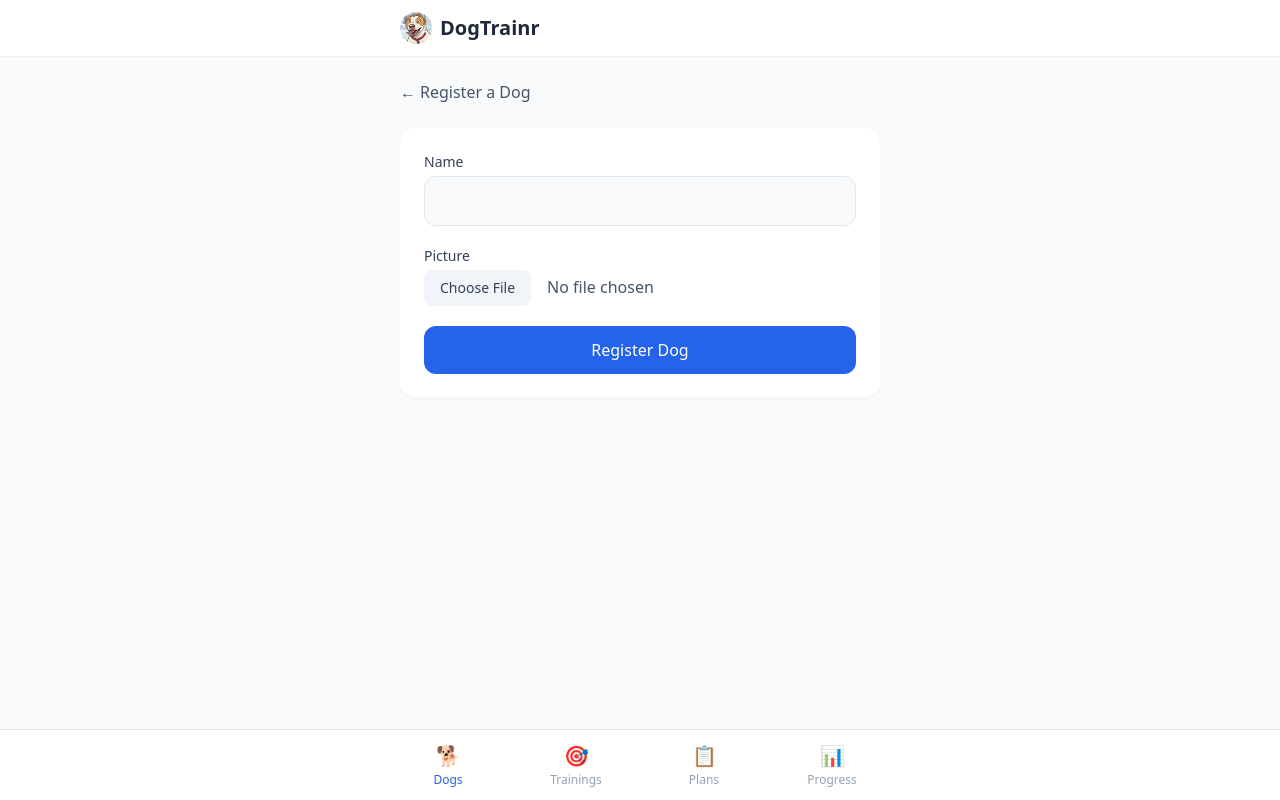
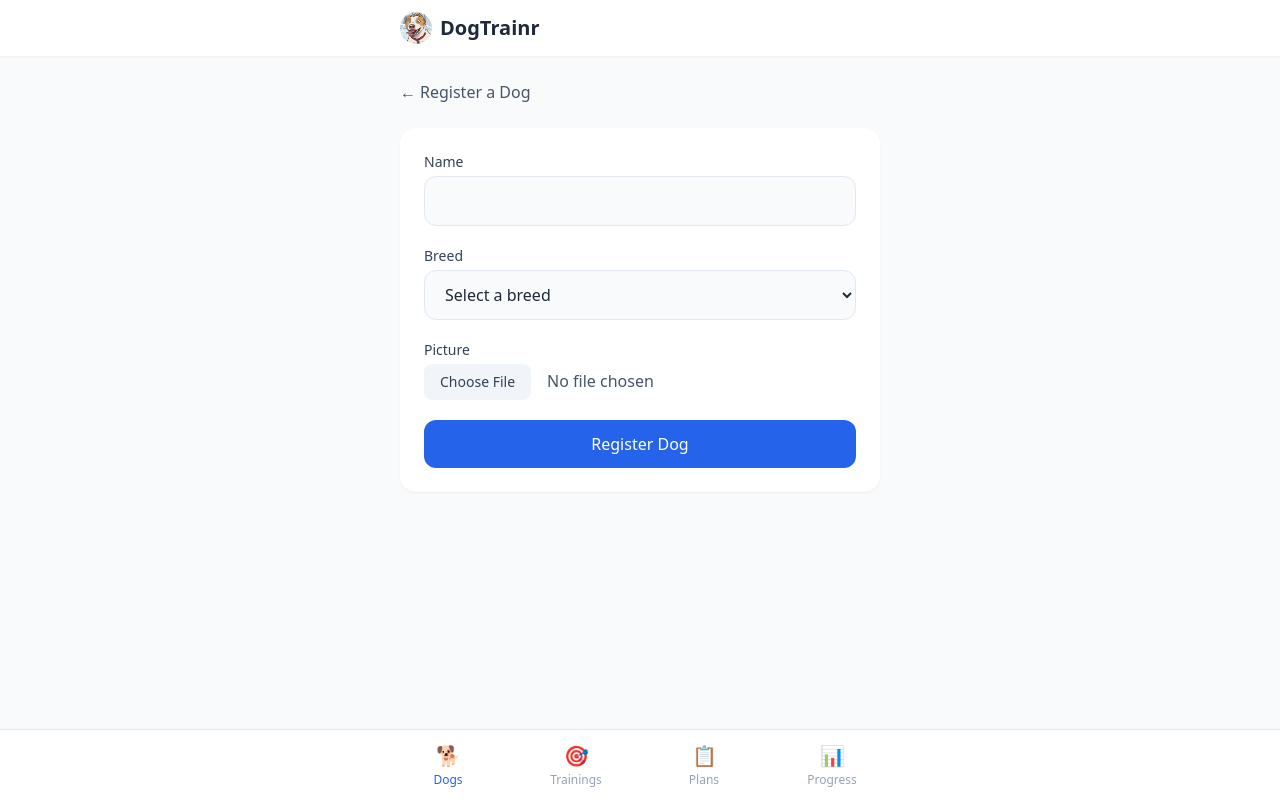
Before and after one commit to jovaneyck/software-factory-demo, a React (Vite) app in the folder app/frontend/: page /dogs/new in a window 1280 px wide. Built offline with nearby package versions, Linux system fonts and the light colour scheme.

Commit message:
feat(dog-profile): add breed field to dog profile

```diff
--- a/app/frontend/src/DogForm.tsx
+++ b/app/frontend/src/DogForm.tsx
@@ -1,9 +1,11 @@
 import { useState, type FormEvent } from 'react';
 import { useNavigate, Link } from 'react-router-dom';
+import { BREEDS } from './breeds';
 
 function DogForm() {
   const navigate = useNavigate();
   const [name, setName] = useState('');
+  const [breed, setBreed] = useState('');
   const [picture, setPicture] = useState<File | null>(null);
   const [submitting, setSubmitting] = useState(false);
 
@@ -14,6 +16,7 @@ function DogForm() {
     setSubmitting(true);
     const formData = new FormData();
     formData.append('name', name);
+    if (breed) formData.append('breed', breed);
     formData.append('picture', picture);
 
     try {
@@ -54,6 +57,24 @@ function DogForm() {
             />
           </div>
           <div>
+            <label htmlFor="breed" className="block text-sm font-medium text-slate-700 mb-1">
+              Breed
+            </label>
+            <select
+              id="breed"
+              value={breed}
+              onChange={(e) => setBreed(e.target.value)}
+              className="w-full px-4 py-3 bg-slate-50 border border-slate-200 rounded-xl text-slate-800 focus:outline-none focus:ring-2 focus:ring-blue-500 focus:border-transparent"
+            >
+              <option value="">Select a breed</option>
+              {BREEDS.map((b) => (
+                <option key={b} value={b}>
+                  {b}
+                </option>
+              ))}
+            </select>
+          </div>
+          <div>
             <label htmlFor="picture" className="block text-sm font-medium text-slate-700 mb-1">
               Picture
             </label>
--- a/app/frontend/src/DogProfile.tsx
+++ b/app/frontend/src/DogProfile.tsx
@@ -6,6 +6,7 @@ interface Dog {
   id: string;
   name: string;
   picture: string;
+  breed?: string;
   planId?: string;
 }
 
@@ -115,7 +116,12 @@ function DogProfile() {
         <span>←</span> <span>Back</span>
       </Link>
 
-      <h2 className="text-2xl font-bold text-slate-800">{dog.name}</h2>
+      <h2 className="text-2xl font-bold text-slate-800">
+        {dog.name}
+        {dog.breed && (
+          <span className="ml-2 text-lg font-normal text-slate-500">{dog.breed}</span>
+        )}
+      </h2>
 
       <img
         src={`/uploads/dogs/${dog.picture}`}
--- /dev/null
+++ b/app/frontend/src/breeds.ts
@@ -0,0 +1,24 @@
+export const BREEDS = [
+  'Beagle',
+  'Border Collie',
+  'Boxer',
+  'Bulldog',
+  'Chihuahua',
+  'Cocker Spaniel',
+  'Dachshund',
+  'Dalmatian',
+  'Doberman',
+  'French Bulldog',
+  'German Shepherd',
+  'Golden Retriever',
+  'Great Dane',
+  'Husky',
+  'Jack Russell Terrier',
+  'Labrador Retriever',
+  'Maltese',
+  'Pomeranian',
+  'Poodle',
+  'Rottweiler',
+  'Shih Tzu',
+  'Yorkshire Terrier',
+] as const;
```
Also changed, not shown: 2 other files (tests, documents, lock files or other folders).
